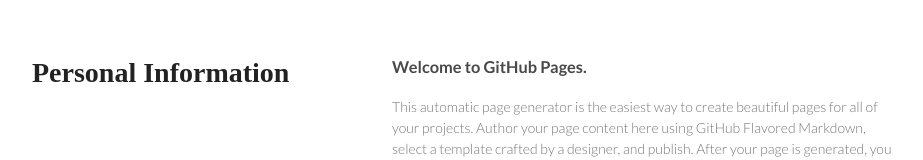
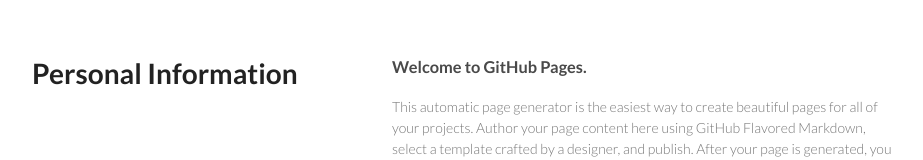
Before and after one commit to LifeArts/Blog, a plain HTML site: page index.html in a window 1280 px wide. Shown: the top 160 px of the page, without its empty margins (178-1101 px from the left). Drawn offline with Linux system fonts and the light colour scheme.

Commit message:
Update index.html

```diff
--- a/index.html
+++ b/index.html
@@ -16,7 +16,7 @@
   <body>
     <div class="wrapper">
       <header>
-        <h1 class="msm"> Personal Information</h1>
+        <h1> Personal Information</h1>
         <p></p>
 
 <!--
```
